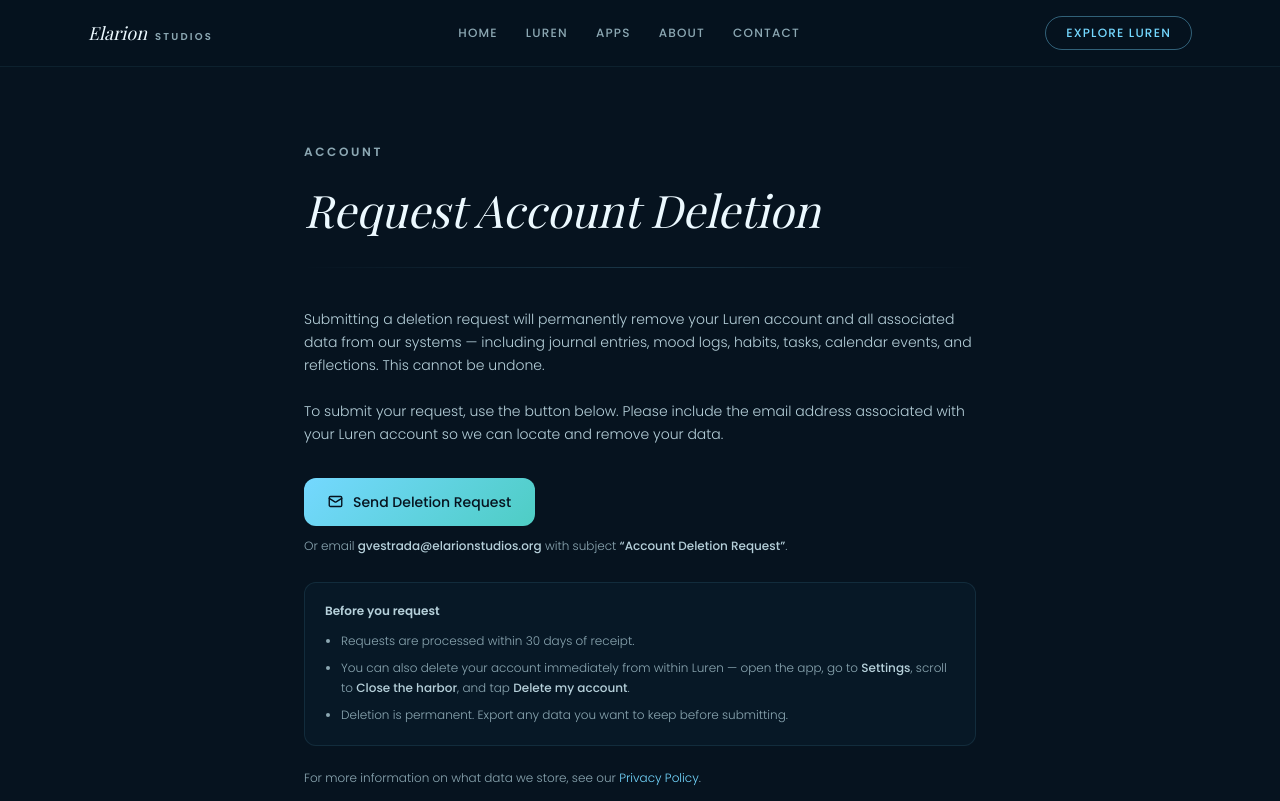
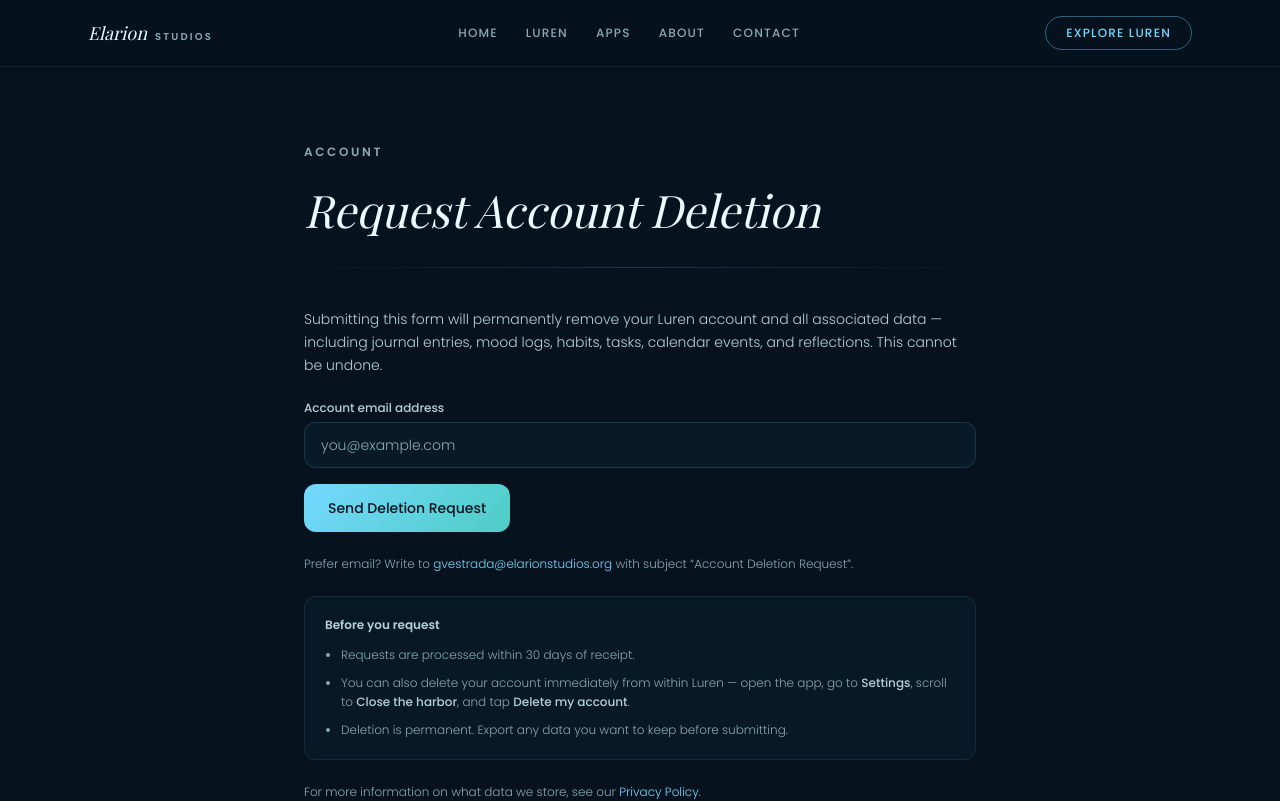
Before and after one commit to GiovanniVEstrada/elarion-studios-web, a Next.js app: page /delete in a window 1280 px wide. Shown: the top 801 px of the page. Built offline with nearby package versions, Linux system fonts and the light colour scheme; a web font is replaced by a local one.

Commit message:
Add Luren logo to home card and update delete page form

```diff
--- a/app/delete/page.tsx
+++ b/app/delete/page.tsx
@@ -9,9 +9,66 @@
 
 const SUPPORT_EMAIL = "gvestrada@elarionstudios.org";
 const SUBJECT = "Account Deletion Request";
+// After creating a form at formspree.io targeting gvestrada@elarionstudios.org,
+// paste the form ID here (the part after formspree.io/f/)
+const FORMSPREE_ID = "YOUR_FORM_ID";
 
-export default function DeleteAccountPage() {
-  const mailtoHref = `mailto:${SUPPORT_EMAIL}?subject=${encodeURIComponent(SUBJECT)}`;
+const divider = (
+  <div
+    className="mb-10 h-px"
+    style={{
+      background:
+        "linear-gradient(to right, transparent, rgba(116,216,255,0.18), transparent)",
+    }}
+  />
+);
+
+export default async function DeleteAccountPage({
+  searchParams,
+}: {
+  searchParams: Promise<{ [key: string]: string | string[] | undefined }>;
+}) {
+  const { submitted } = await searchParams;
+
+  if (submitted === "true") {
+    return (
+      <main>
+        <section className="min-h-screen bg-luren-surface px-6 pt-36 pb-28">
+          <div className="mx-auto max-w-2xl">
+            <p className="mb-4 text-xs font-semibold uppercase tracking-[0.22em] text-luren-muted">
+              Account
+            </p>
+            <h1
+              className="mb-6 font-heading italic text-luren-heading"
+              style={{ fontSize: "clamp(1.8rem, 4vw, 2.8rem)" }}
+            >
+              Request Received
+            </h1>
+
+            {divider}
+
+            <div className="space-y-4 text-sm font-light leading-relaxed text-luren-body">
+              <p>
+                Your deletion request has been received. We&apos;ll process it within 30 days and
+                confirm once your account and data have been permanently removed.
+              </p>
+              <p className="text-xs text-luren-muted">
+                Questions? Reach out at{" "}
+                <a
+                  href={`mailto:${SUPPORT_EMAIL}`}
+                  className="text-luren-cyan underline-offset-4 hover:underline"
+                >
+                  {SUPPORT_EMAIL}
+                </a>
+                .
+              </p>
+            </div>
+          </div>
+        </section>
+        <Footer />
+      </main>
+    );
+  }
 
   return (
     <main>
@@ -27,58 +84,70 @@
             Request Account Deletion
           </h1>
 
-          <div
-            className="mb-10 h-px"
-            style={{
-              background:
-                "linear-gradient(to right, transparent, rgba(116,216,255,0.18), transparent)",
-            }}
-          />
+          {divider}
 
           <div className="space-y-6 text-sm font-light leading-relaxed text-luren-body">
             <p>
-              Submitting a deletion request will permanently remove your Luren account and all
-              associated data from our systems — including journal entries, mood logs, habits, tasks,
-              calendar events, and reflections. This cannot be undone.
+              Submitting this form will permanently remove your Luren account and all associated
+              data — including journal entries, mood logs, habits, tasks, calendar events, and
+              reflections. This cannot be undone.
             </p>
 
-            <p>
-              To submit your request, use the button below. Please include the email address
-              associated with your Luren account so we can locate and remove your data.
-            </p>
+            <form
+              action={`https://formspree.io/f/${FORMSPREE_ID}`}
+              method="POST"
+              className="space-y-4"
+            >
+              <input type="hidden" name="_subject" value={SUBJECT} />
+              <input
+                type="hidden"
+                name="_next"
+                value="https://elarionstudios.org/delete?submitted=true"
+              />
 
-            <div className="space-y-3 pt-2 pb-1">
-              <a
-                href={mailtoHref}
+              <div>
+                <label
+                  htmlFor="email"
+                  className="mb-1.5 block text-xs font-medium text-luren-body"
+                >
+                  Account email address
+                </label>
+                <input
+                  id="email"
+                  type="email"
+                  name="email"
+                  required
+                  placeholder="you@example.com"
+                  className="w-full rounded-xl px-4 py-3 text-sm text-luren-heading placeholder:text-luren-muted focus:outline-none"
+                  style={{
+                    background: "rgba(10, 32, 48, 0.6)",
+                    border: "1px solid rgba(116,216,255,0.15)",
+                  }}
+                />
+              </div>
+
+              <button
+                type="submit"
                 className="inline-flex items-center gap-2.5 rounded-xl px-6 py-3.5 text-sm font-medium transition-opacity hover:opacity-90"
                 style={{
                   background: "linear-gradient(135deg, #74d8ff, #4ecdc4)",
                   color: "#06131f",
                 }}
               >
-                <svg
-                  width="15"
-                  height="15"
-                  viewBox="0 0 24 24"
-                  fill="none"
-                  stroke="currentColor"
-                  strokeWidth="2.2"
-                  strokeLinecap="round"
-                  strokeLinejoin="round"
-                  aria-hidden="true"
-                >
-                  <rect x="2" y="4" width="20" height="16" rx="2" />
-                  <path d="m22 7-8.97 5.7a1.94 1.94 0 0 1-2.06 0L2 7" />
-                </svg>
                 Send Deletion Request
-              </a>
-              <p className="text-xs text-luren-muted">
-                Or email{" "}
-                <span className="font-medium text-luren-body">{SUPPORT_EMAIL}</span>
-                {" "}with subject{" "}
-                <span className="font-medium text-luren-body">&ldquo;{SUBJECT}&rdquo;</span>.
-              </p>
-            </div>
+              </button>
+            </form>
+
+            <p className="text-xs text-luren-muted">
+              Prefer email? Write to{" "}
+              <a
+                href={`mailto:${SUPPORT_EMAIL}?subject=${encodeURIComponent(SUBJECT)}`}
+                className="text-luren-cyan underline-offset-4 hover:underline"
+              >
+                {SUPPORT_EMAIL}
+              </a>{" "}
+              with subject &ldquo;{SUBJECT}&rdquo;.
+            </p>
 
             <div
               className="rounded-xl p-5"
@@ -91,14 +160,10 @@
               <ul className="list-disc space-y-2 pl-4 text-xs font-light leading-relaxed text-luren-muted">
                 <li>Requests are processed within 30 days of receipt.</li>
                 <li>
-                  You can also delete your account immediately from within Luren — open the app,
-                  go to{" "}
-                  <span className="font-medium text-luren-body">Settings</span>
-                  , scroll to{" "}
-                  <span className="font-medium text-luren-body">Close the harbor</span>
-                  , and tap{" "}
-                  <span className="font-medium text-luren-body">Delete my account</span>
-                  .
+                  You can also delete your account immediately from within Luren — open the app, go
+                  to <span className="font-medium text-luren-body">Settings</span>, scroll to{" "}
+                  <span className="font-medium text-luren-body">Close the harbor</span>, and tap{" "}
+                  <span className="font-medium text-luren-body">Delete my account</span>.
                 </li>
                 <li>Deletion is permanent. Export any data you want to keep before submitting.</li>
               </ul>
@@ -106,10 +171,7 @@
 
             <p className="text-xs text-luren-muted">
               For more information on what data we store, see our{" "}
-              <a
-                href="/privacy"
-                className="text-luren-cyan underline-offset-4 hover:underline"
-              >
+              <a href="/privacy" className="text-luren-cyan underline-offset-4 hover:underline">
                 Privacy Policy
               </a>
               .
--- a/components/sections/FeaturedProduct.tsx
+++ b/components/sections/FeaturedProduct.tsx
@@ -1,5 +1,6 @@
 "use client";
 
+import Image from "next/image";
 import Link from "next/link";
 import { motion, useReducedMotion } from "framer-motion";
 import { ease } from "@/lib/motion";
@@ -114,15 +115,18 @@
                 }}
               >
                 <div
-                  className="flex h-14 w-14 items-center justify-center rounded-2xl"
+                  className="flex h-14 w-14 items-center justify-center rounded-2xl overflow-hidden"
                   style={{
                     background: "rgba(116,216,255,0.1)",
                     border: "1px solid rgba(116,216,255,0.25)",
                   }}
                 >
-                  <div
-                    className="h-5 w-5 rounded-full"
-                    style={{ background: "#74d8ff" }}
+                  <Image
+                    src="/LurenLogo2.png"
+                    alt="Luren"
+                    width={56}
+                    height={56}
+                    className="object-contain"
                   />
                 </div>
                 <p className="font-heading text-xl italic text-luren-heading">
```
Also changed, not shown: public/LurenLogo1.png (added), public/LurenLogo2.png (added).
